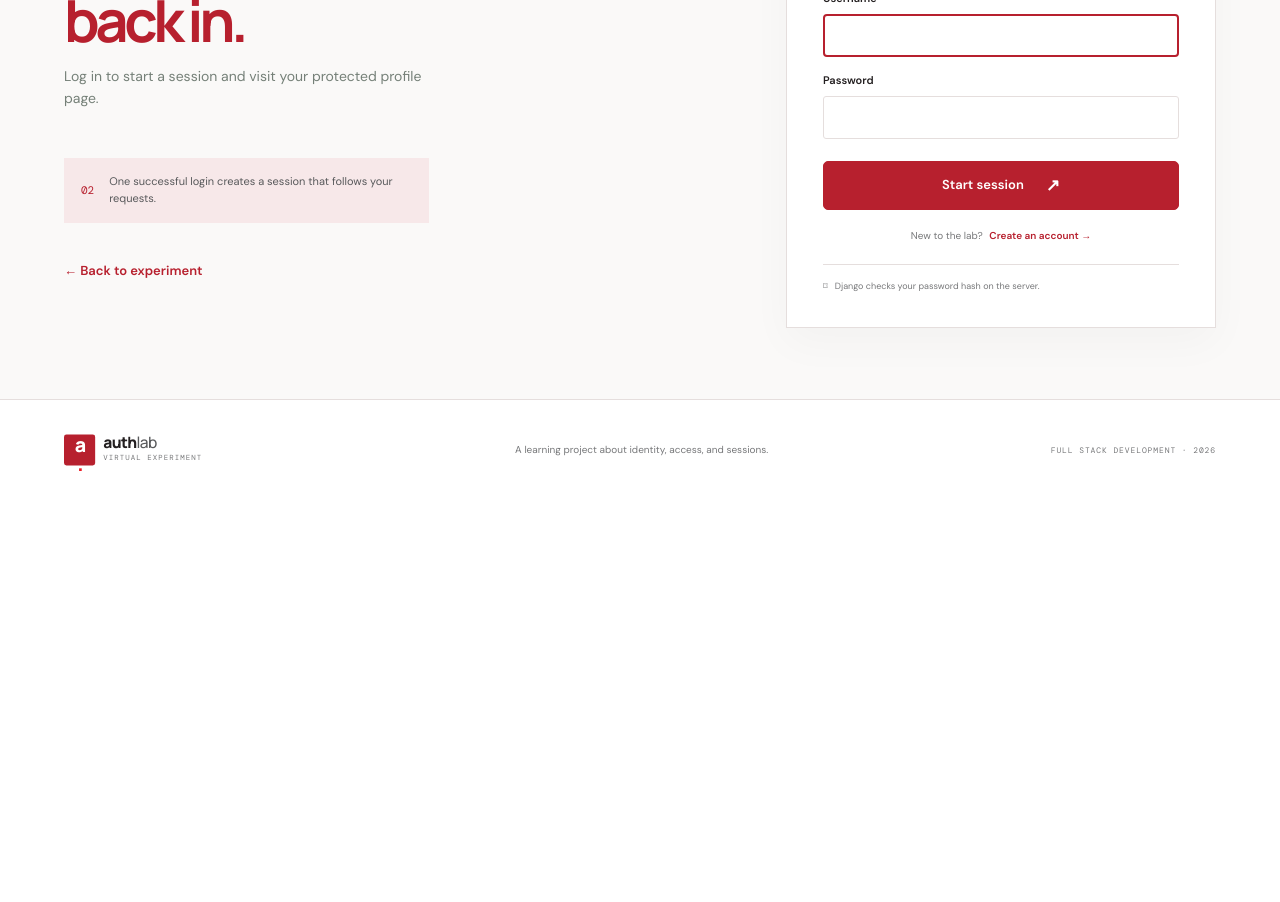
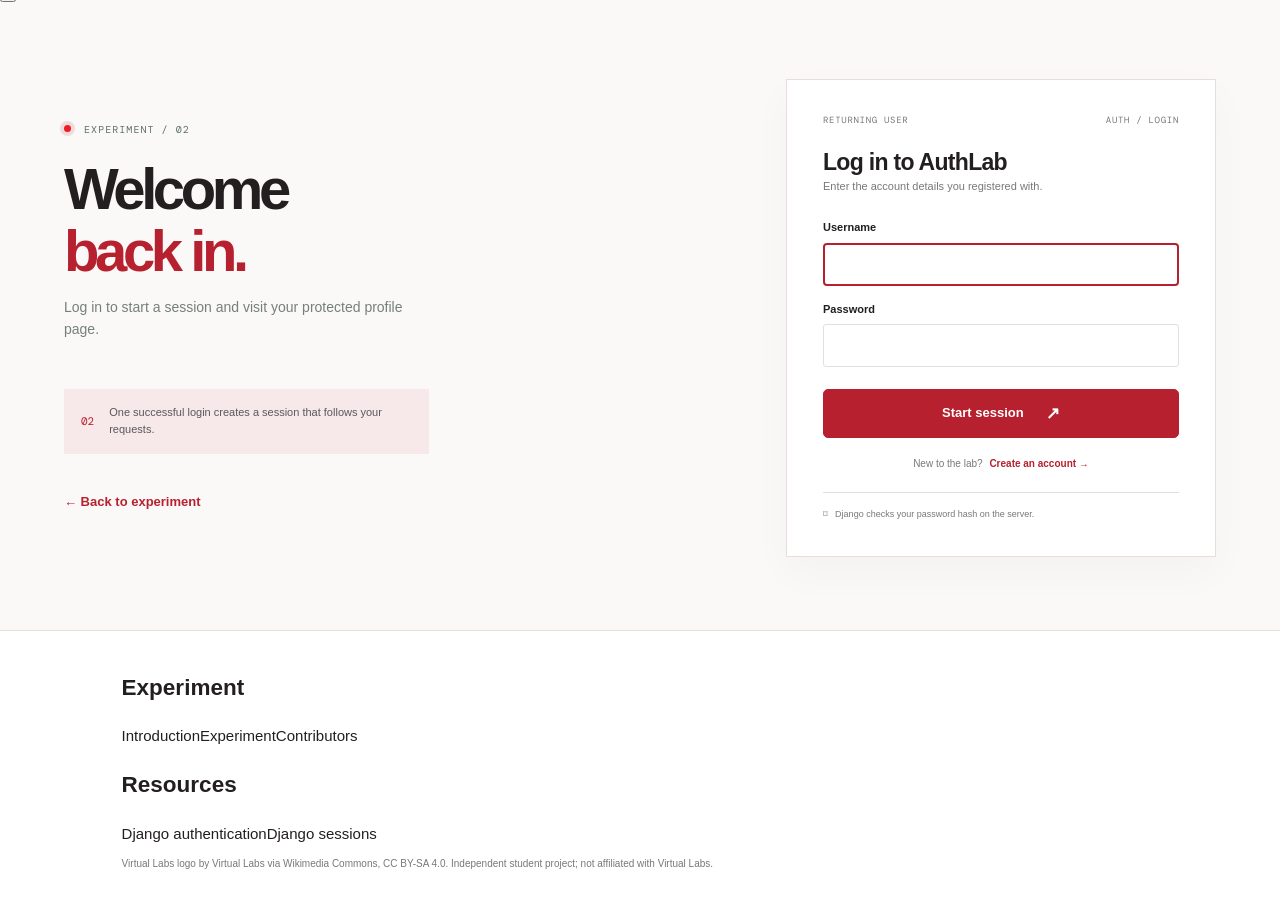
Before and after one commit to zainlakhani/Authentication-System-for-VLAB, a Django app: page /login/ in a window 1280 px wide. Shown: the part 301-1203 px from the top of the page. Before the commit the page ends 772 px from the top, so only its background shows below. Run offline with Django 5.2, Linux system fonts and the light colour scheme.

Commit message:
Update base.html

```diff
--- a/auth_lab/templates/base.html
+++ b/auth_lab/templates/base.html
@@ -6,17 +6,28 @@
   <meta name="description" content="A guided virtual lab to learn user registration, login, sessions, and logout.">
   <title>{% block title %}AuthLab · Virtual Experiment{% endblock %}</title>
   <link rel="preconnect" href="https://fonts.googleapis.com"><link rel="preconnect" href="https://fonts.gstatic.com" crossorigin>
-  <link href="https://fonts.googleapis.com/css2?family=DM+Mono:wght@400;500&family=DM+Sans:wght@400;500;600;700&family=Manrope:wght@400;500;600;700;800&display=swap" rel="stylesheet">
-  <link rel="stylesheet" href="{% static 'accounts/css/site.css' %}">
+  <link href="https://fonts.googleapis.com/css2?family=DM+Mono:wght@400;500&family=Lato:wght@400;700;900&display=swap" rel="stylesheet">
+  <link rel="stylesheet" href="{% static 'accounts/css/site.css' %}?v=vlab-intro-sidebar-20261102">
   {% block extra_head %}{% endblock %}
 </head>
 <body>
-  <header class="topbar"><a class="somaiya-logo" href="https://kjsce.somaiya.edu/en/" target="_blank" rel="noreferrer" aria-label="Visit K J Somaiya School of Engineering"><img src="{% static 'accounts/images/somaiya-vidyavihar-logo.png' %}" alt="Somaiya Vidyavihar"></a><a class="brand" href="{% url 'home' %}"><span class="brand-mark">a<span>.</span></span><span>auth<span class="brand-light">lab</span><small>VIRTUAL EXPERIMENT</small></span></a>
-    <nav class="topnav" aria-label="Main navigation"><a href="{% url 'home' %}#experiment">Experiment</a><a href="{% url 'home' %}#theory">Theory</a><a href="{% url 'home' %}#procedure">Procedure</a></nav>
-    <div class="top-actions">{% if user.is_authenticated %}<a class="nav-profile" href="{% url 'profile' %}">My profile</a><form method="post" action="{% url 'logout' %}">{% csrf_token %}<button class="button button-small button-outline" type="submit">Log out ↗</button></form>{% else %}<a class="nav-login" href="{% url 'login' %}">Log in</a><a class="button button-small" href="{% url 'register' %}">Create account <span>↗</span></a>{% endif %}</div>
+  <header class="vlabs-header">
+    <button class="menu-toggle" id="menu-toggle" type="button" aria-controls="site-menu" aria-expanded="false" aria-label="Open navigation menu"><span></span><span></span><span></span></button>
+    <a class="vlabs-logo" href="{% url 'home' %}" aria-label="AuthLab home"><img src="{% static 'accounts/images/virtual-labs-logo.jpg' %}" alt="Virtual Labs — An MHRD Government of India Initiative"></a>
   </header>
+  <div class="vlabs-rule" aria-hidden="true"></div>
+  <nav class="site-menu" id="site-menu" aria-label="Main navigation" hidden>
+    <div class="site-menu-inner shell">
+      <a href="{% url 'home' %}#introduction">Introduction</a><a href="{% url 'home' %}#objective">Objective</a><a href="{% url 'home' %}#simulation">List of experiments</a><a href="{% url 'home' %}#target-audience">Target Audience</a><a href="{% url 'home' %}#course-alignment">Course Alignment</a><a href="{% url 'home' %}#feedback">Feedback</a><a href="{% url 'home' %}#contributors">Contributors</a>
+      {% if user.is_authenticated %}<a href="{% url 'profile' %}">Profile</a><form method="post" action="{% url 'logout' %}">{% csrf_token %}<button class="menu-logout" type="submit">Log out</button></form>{% else %}<a href="{% url 'login' %}">Log in</a><a href="{% url 'register' %}">Register</a>{% endif %}
+    </div>
+  </nav>
   {% if messages %}<div class="messages" role="status">{% for message in messages %}<div class="message message-{{ message.tags }}">{{ message }}</div>{% endfor %}</div>{% endif %}
   {% block content %}{% endblock %}
-  <footer class="footer"><a class="brand footer-brand" href="{% url 'home' %}"><span class="brand-mark">a<span>.</span></span><span>auth<span class="brand-light">lab</span><small>VIRTUAL EXPERIMENT</small></span></a><p>A learning project about identity, access, and sessions.</p><span class="footer-note">FULL STACK DEVELOPMENT · 2026</span></footer>
-  <script src="{% static 'accounts/js/site.js' %}" defer></script>{% block extra_js %}{% endblock %}
+  <footer class="footer"><div class="footer-grid shell">
+    <div class="footer-column"><h2>Experiment</h2><a href="{% url 'home' %}#introduction">Introduction</a><a href="{% url 'home' %}#simulation">Experiment</a><a href="{% url 'home' %}#contributors">Contributors</a></div>
+    <div class="footer-column"><h2>Resources</h2><a href="https://docs.djangoproject.com/en/5.2/topics/auth/" target="_blank" rel="noreferrer">Django authentication</a><a href="https://docs.djangoproject.com/en/5.2/topics/http/sessions/" target="_blank" rel="noreferrer">Django sessions</a></div>
+    <div class="footer-attribution"><p>Virtual Labs logo by Virtual Labs via Wikimedia Commons, <a href="https://creativecommons.org/licenses/by-sa/4.0/" target="_blank" rel="noreferrer">CC BY-SA 4.0</a>. Independent student project; not affiliated with Virtual Labs.</p></div>
+  </div></footer>
+  <script src="{% static 'accounts/js/site.js' %}?v=vlab-intro-sidebar-20261102" defer></script>{% block extra_js %}{% endblock %}
 </body></html>
```
